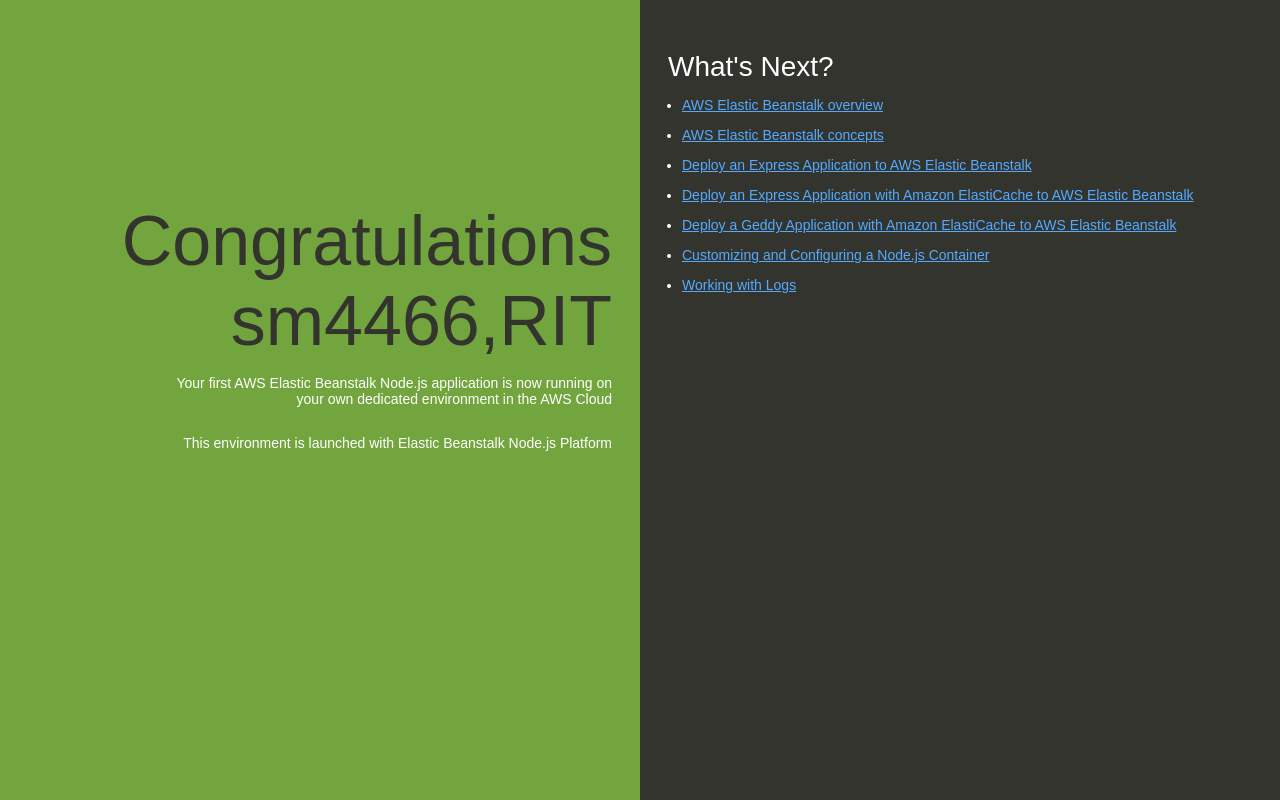
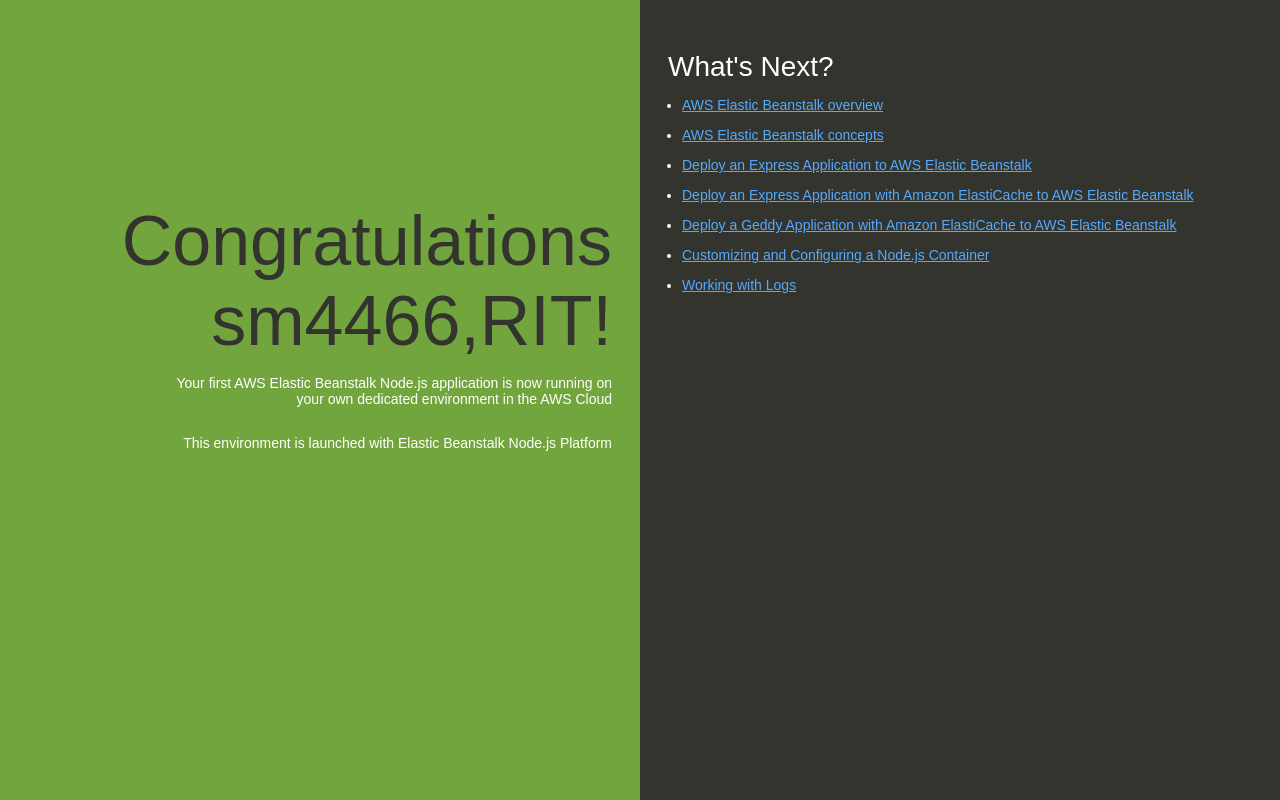
Before and after one commit to Shireen305/sm-test-node-app, a website: page index.html in a window 1280 px wide. Drawn offline with Linux system fonts and the light colour scheme.

Commit message:
Update index.html

```diff
--- a/index.html
+++ b/index.html
@@ -74,7 +74,7 @@
   </head>
   <body>
     <div class="textColumn">
-      <h1>Congratulations sm4466,RIT</h1>
+      <h1>Congratulations sm4466,RIT!</h1>
       <p>Your first AWS Elastic Beanstalk Node.js application is now running on your own dedicated environment in the AWS Cloud</p>
       <p>This environment is launched with Elastic Beanstalk Node.js Platform</p>
     </div>
```
